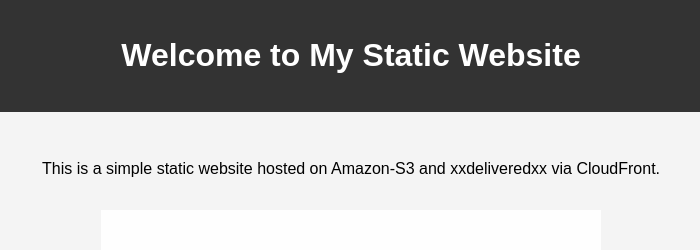
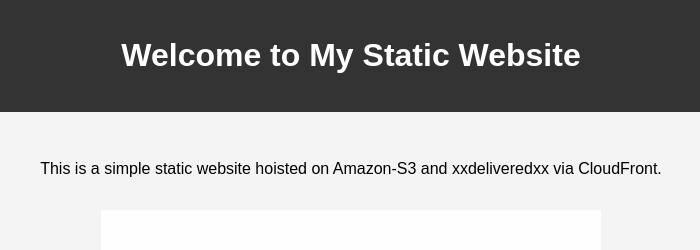
Before and after one commit to SkSingh07/aws, a plain HTML site: page index.html in a window 1280 px wide. Shown: the top 250 px of the page, 289-989 px from the left. Drawn offline with Linux system fonts and the light colour scheme.

Commit message:
Initial commit

```diff
--- a/index.html
+++ b/index.html
@@ -11,7 +11,7 @@
         <h1>Welcome to My Static Website</h1>
     </header>
     <main>
-        <p>This is a simple static website hosted on Amazon-S3 and xxdeliveredxx via CloudFront.</p>
+        <p>This is a simple static website hoisted on Amazon-S3 and xxdeliveredxx via CloudFront.</p>
         <img src="image.jpg" alt="Sample Image" width="500" height="500">
     </main>
     <footer>
```
